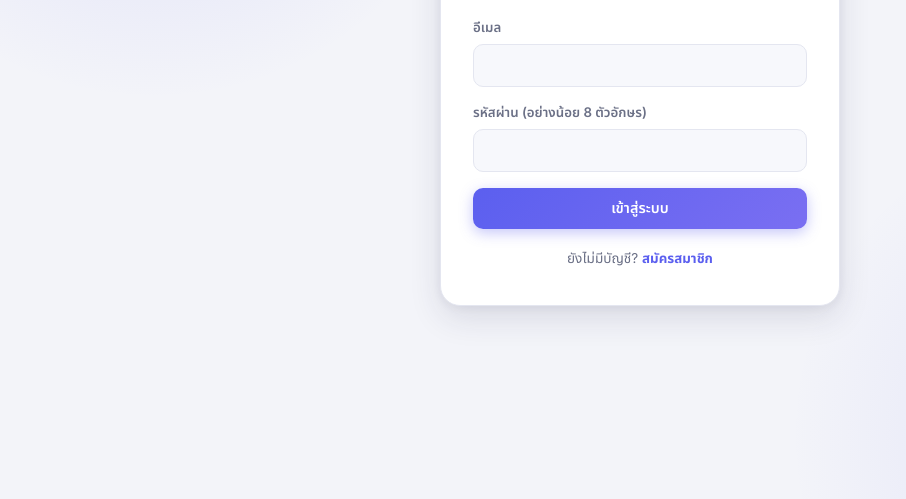
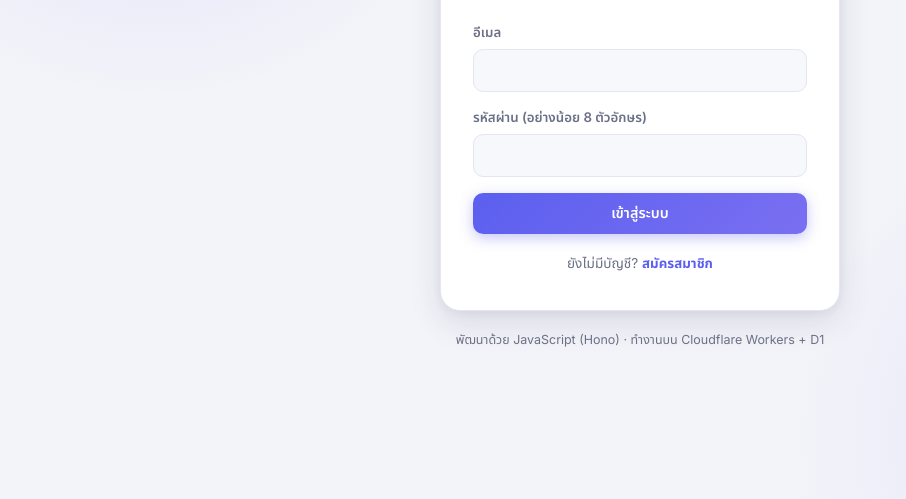
Before and after one commit to BTCest/PayTrack, a website: page public/index.html in a window 1280 px wide. Shown: the part 301-800 px from the top of the page, without its empty margins (0-906 px from the left). Drawn offline with Linux system fonts and the light colour scheme; no server answers.

Commit message:
Show tech stack note and logo mark on the login page
Adds "พัฒนาด้วย JavaScript (Hono) · ทำงานบน Cloudflare Workers + D1"
under the auth card. Also wires up the .auth-mark logo badge that
had CSS from the earlier theme pass but was never added to the
markup, and switches auth-wrap to a column flex so the new footer
line stacks under the card instead of sitting beside it.

```diff
--- a/public/app.js
+++ b/public/app.js
@@ -217,6 +217,7 @@ function renderAuth() {
   app.innerHTML = `
     <div class="auth-wrap">
       <div class="auth-card">
+        <div class="auth-mark">฿</div>
         <h1>ตัวจัดการบิลที่ต้องจ่าย</h1>
         <p class="sub">${isLogin ? "เข้าสู่ระบบเพื่อดูรายการบิลของคุณ" : "สมัครสมาชิกใหม่"}</p>
         ${state.authError ? `<div class="error-msg">${escapeHtml(state.authError)}</div>` : ""}
@@ -238,6 +239,7 @@ function renderAuth() {
           <button id="switch-mode">${isLogin ? "สมัครสมาชิก" : "เข้าสู่ระบบ"}</button>
         </div>
       </div>
+      <p class="auth-footer">พัฒนาด้วย JavaScript (Hono) · ทำงานบน Cloudflare Workers + D1</p>
     </div>
   `;
   document.getElementById("auth-form").addEventListener("submit", handleAuthSubmit);
--- a/public/style.css
+++ b/public/style.css
@@ -84,6 +84,7 @@ body {
 .auth-wrap {
   min-height: 100vh;
   display: flex;
+  flex-direction: column;
   align-items: center;
   justify-content: center;
   padding: 24px;
@@ -91,6 +92,14 @@ body {
     radial-gradient(560px circle at 12% 8%, rgba(var(--primary-rgb), 0.16), transparent 60%),
     radial-gradient(560px circle at 88% 92%, rgba(var(--primary-rgb), 0.12), transparent 60%),
     var(--bg);
+}
+
+.auth-footer {
+  text-align: center;
+  color: var(--text-muted);
+  font-size: 0.78rem;
+  margin-top: 20px;
+  max-width: 400px;
 }
 
 .auth-card {
```
